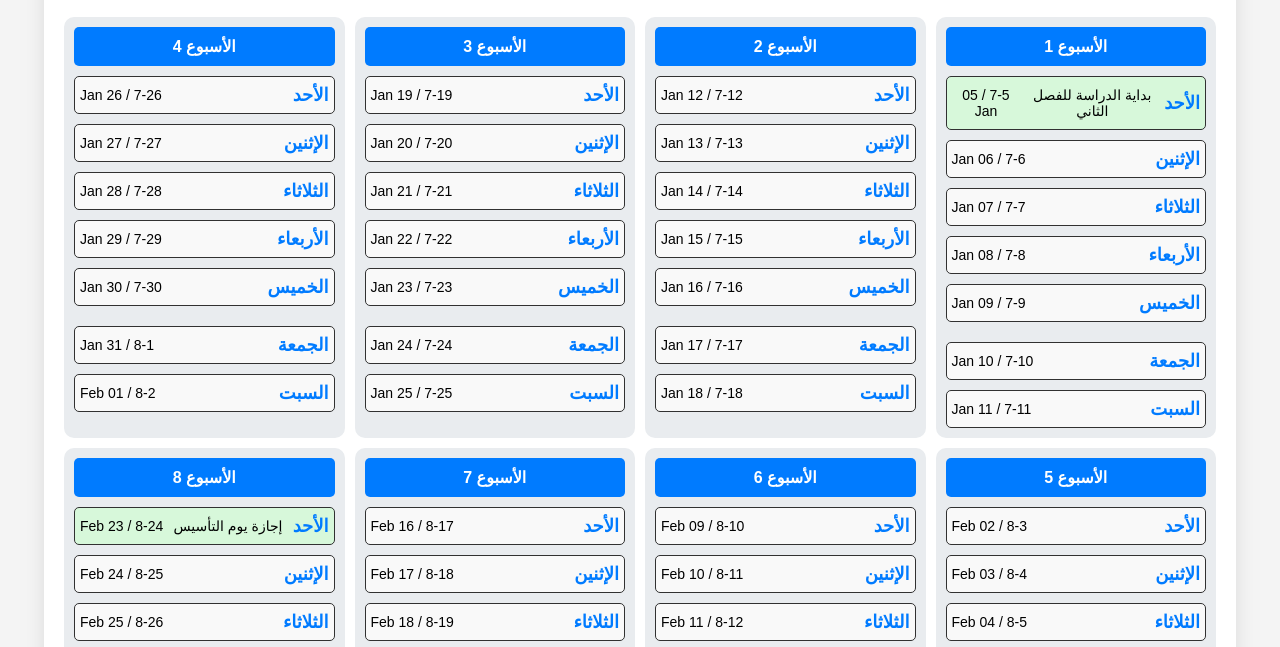
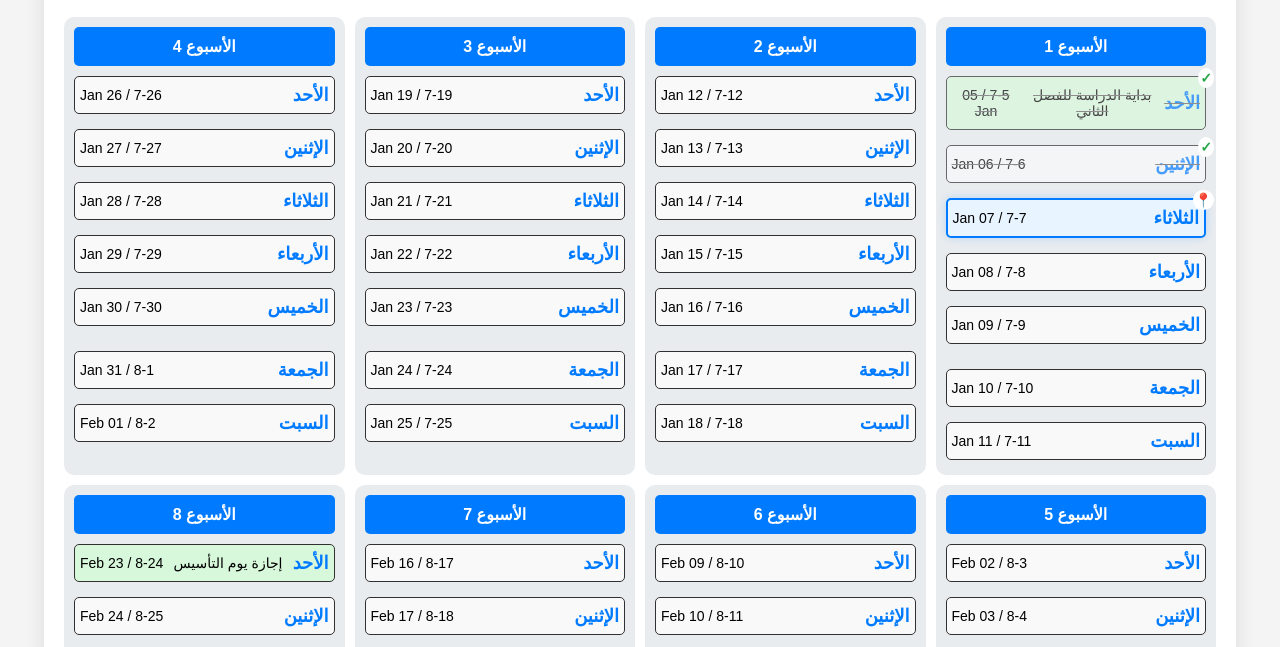
Before and after one commit to waleeedkhalid/calendar, a website: page src/index.html in a window 1280 px wide. Shown: the part 137-784 px from the top of the page. Drawn offline with nearby package versions, Linux system fonts and the light colour scheme.

Commit message:
Update Day based on Date

```diff
--- a/src/index.html
+++ b/src/index.html
@@ -736,7 +736,7 @@
             printButton.addEventListener('click', printCalendarAsPDF);
         });
     </script>
-        <script>
+    <script>
             let isDark = JSON.parse(localStorage.getItem('isDark')) || false;
 
             const updateTheme = () => {
@@ -755,6 +755,152 @@
                 localStorage.setItem('isDark', isDark);
                 updateTheme();
             });
-        </script>
+    </script>
+    <script>
+        // Function to parse the date from the day-box
+        function parseDate(dateString) {
+            const gregorianPart = dateString.split('/')[1].trim();
+            const [day, month] = gregorianPart.split(' ');
+            const currentYear = new Date().getFullYear();
+            const date = new Date(`${month} ${day}, ${currentYear}`);
+            return date;
+        }
+
+        // Function to create a wrapper for each day-box
+        function wrapDayBoxes() {
+            const dayBoxes = document.querySelectorAll('.day-box');
+
+            dayBoxes.forEach(dayBox => {
+                // Only wrap if not already wrapped
+                if (!dayBox.parentElement.classList.contains('day-box-wrapper')) {
+                    const wrapper = document.createElement('div');
+                    wrapper.className = 'day-box-wrapper';
+                    dayBox.parentNode.insertBefore(wrapper, dayBox);
+                    wrapper.appendChild(dayBox);
+                }
+            });
+        }
+
+        // Function to update day boxes with visual indicators
+        function updateDayBoxes() {
+            const today = new Date();
+            today.setHours(0, 0, 0, 0);
+
+            // First ensure all day boxes are wrapped
+            wrapDayBoxes();
+
+            // Get all day box wrappers
+            const dayBoxWrappers = document.querySelectorAll('.day-box-wrapper');
+
+            dayBoxWrappers.forEach(wrapper => {
+                const dayBox = wrapper.querySelector('.day-box');
+                const dateParagraph = dayBox.querySelector('p');
+                const dateText = dateParagraph.textContent;
+                const boxDate = parseDate(dateText);
+
+                // Remove any existing indicators
+                const existingIndicator = wrapper.querySelector('.date-indicator');
+                if (existingIndicator) {
+                    existingIndicator.remove();
+                }
+
+                // Reset styles
+                dayBox.classList.remove('past-date', 'current-date');
+                dayBox.style.textDecoration = '';
+                dayBox.style.opacity = '';
+                dayBox.style.border = '';
+                dayBox.style.boxShadow = '';
+
+                if (boxDate < today) {
+                    // Past date
+                    dayBox.classList.add('past-date');
+
+                    // Add checkmark before the day-box
+                    const checkmark = document.createElement('span');
+                    checkmark.className = 'date-indicator checkmark';
+                    checkmark.innerHTML = '✓';
+                    wrapper.insertBefore(checkmark, dayBox);
+
+                    // Add strike-through effect
+                    dayBox.style.textDecoration = 'line-through';
+                    dayBox.style.textDecorationColor = '#666';
+                    dayBox.style.opacity = '0.7';
+                }
+                else if (boxDate.getTime() === today.getTime()) {
+                    // Current date
+                    dayBox.classList.add('current-date');
+
+                    // Add "TODAY" indicator
+                    const todayIndicator = document.createElement('span');
+                    todayIndicator.className = 'date-indicator today';
+                    todayIndicator.innerHTML = '📍';
+                    wrapper.insertBefore(todayIndicator, dayBox);
+
+                    // Highlight current day
+                    dayBox.style.border = '2px solid #007bff';
+                    dayBox.style.boxShadow = '0 0 10px rgba(0,123,255,0.2)';
+                }
+            });
+        }
+
+        // Add required CSS
+        const styles = `
+        .day-box-wrapper {
+            position: relative;
+            margin-bottom: 5px;
+        }
+
+        .date-indicator {
+            position: absolute;
+            top: -8px;
+            right: -8px;
+            z-index: 1;
+            background-color: white;
+            border-radius: 50%;
+            padding: 2px;
+            font-size: 14px;
+        }
+
+        .checkmark {
+            color: #28a745;
+            font-weight: bold;
+        }
+
+        .today {
+            color: #007bff;
+            font-weight: bold;
+        }
+
+        .past-date {
+            background-color: #f8f9fa;
+        }
+
+        .current-date {
+            background-color: #e8f4ff;
+        }
+    `;
+
+        // Add styles to document
+        const styleSheet = document.createElement("style");
+        styleSheet.textContent = styles;
+        document.head.appendChild(styleSheet);
+
+        // Initialize on DOM content loaded
+        document.addEventListener('DOMContentLoaded', () => {
+            updateDayBoxes();
+
+            // Performance optimization: Only update when tab becomes visible
+            document.addEventListener('visibilitychange', () => {
+                if (document.visibilityState === 'visible') {
+                    updateDayBoxes();
+                }
+            });
+        });
+
+        // Backup initialization in case DOMContentLoaded already fired
+        if (document.readyState !== 'loading') {
+            updateDayBoxes();
+        }
+    </script>
 </body>
 </html>
```
